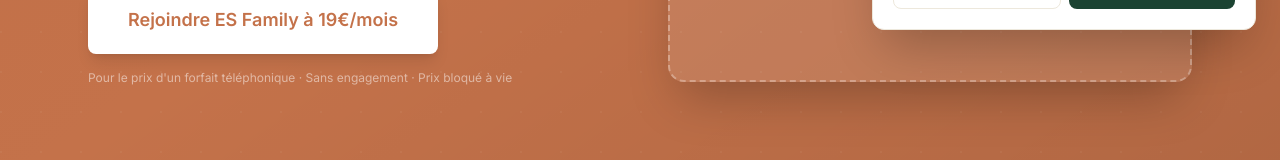
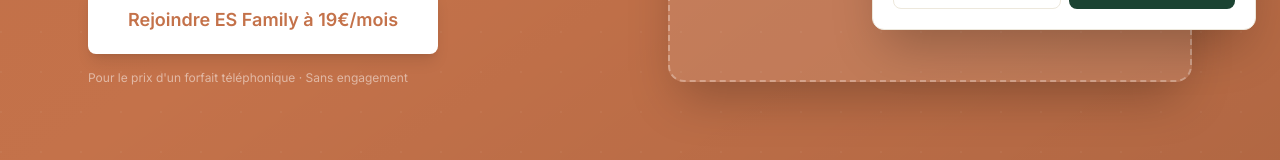
Before and after one commit to emeline-glitch/es-academy, a Next.js app: page /family in a window 1280 px wide. Shown: the part 754-914 px from the top of the page. Built offline with nearby package versions, Linux system fonts and the light colour scheme; no server answers; a web font is replaced by a local one.

Commit message:
Retrait mention 'Prix bloqué à vie' (family hero + dashboard CTA)

```diff
--- a/src/app/(platform)/dashboard/page.tsx
+++ b/src/app/(platform)/dashboard/page.tsx
@@ -136,8 +136,6 @@
               </a>
               <div className="flex items-center gap-4 text-white/60 text-xs">
                 <span>Sans engagement</span>
-                <span>·</span>
-                <span>Prix bloqué à vie</span>
               </div>
             </div>
           </div>
--- a/src/app/family/page.tsx
+++ b/src/app/family/page.tsx
@@ -71,7 +71,7 @@
                 Rejoindre ES Family à 19€/mois
               </a>
               <p className="text-xs text-white/50 mt-4">
-                Pour le prix d&apos;un forfait téléphonique · Sans engagement · Prix bloqué à vie
+                Pour le prix d&apos;un forfait téléphonique · Sans engagement
               </p>
             </div>
 
```
